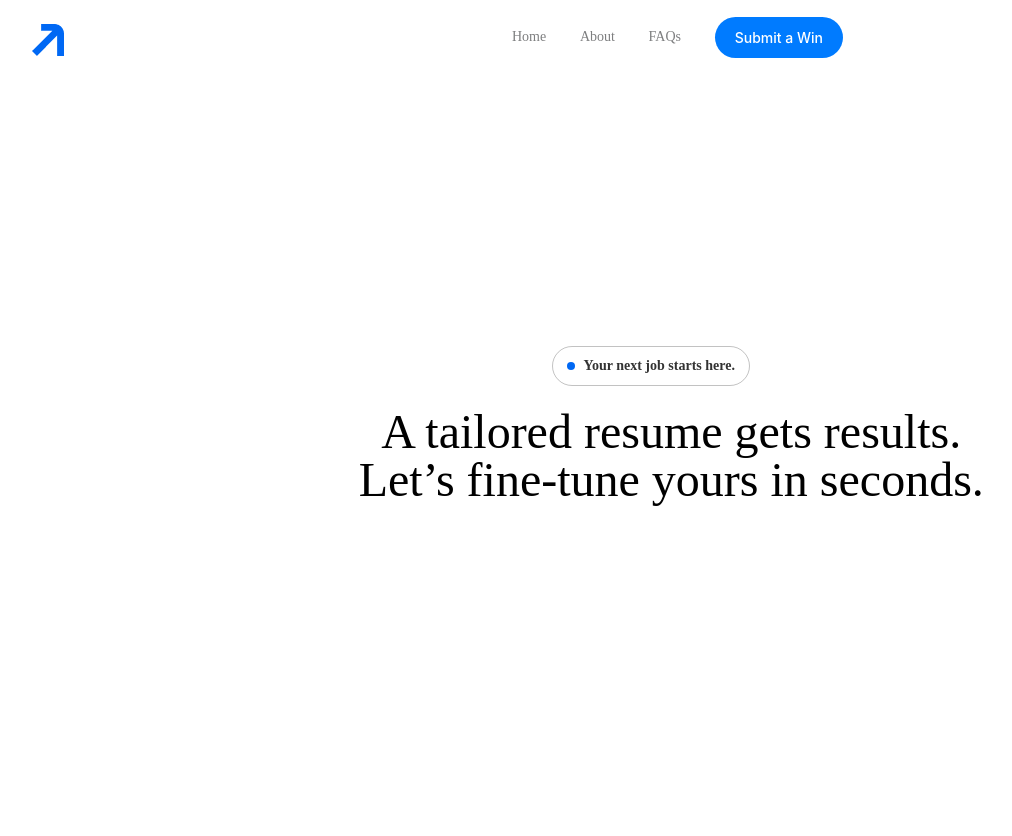
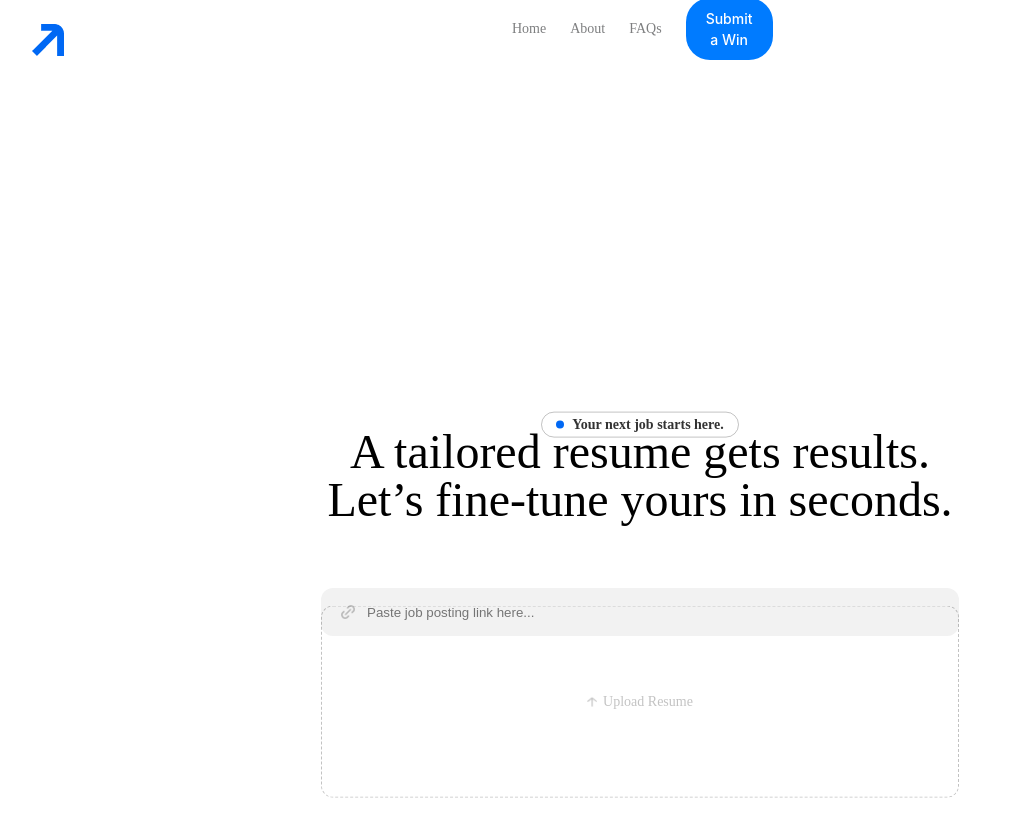
Before and after one commit to NeverEverFelix/applicant, a React (Vite) app in the folder my-app/: page / in a window 1280 px wide. Shown: the top 836 px of the page, without its empty margins (0-1012 px from the left). Built offline with nearby package versions, Linux system fonts and the light colour scheme; a web font is replaced by a local one.

Commit message:
Front End Building

```diff
--- a/my-app/src/App.jsx
+++ b/my-app/src/App.jsx
@@ -8,13 +8,16 @@ import HeroSection from "./components/Hero/HeroSection";
 import SubtextCallout from "./components/SubCallOut/SubtextCallout";
 import NavBar from "./components/NavBar/NavBar";
 import JobForm from './components/JobForm/JobForm';
+import UploadBox from "./components/FileUploadBox/UploadBox";
 
 function App() {
   return (
-    <div classname="main-container">
+    <div className="main-container">
      <NavBar/>
      <SubtextCallout />
      <HeroSection />
+     <JobForm/>
+     <UploadBox />
     </div>
   );
 }
--- a/my-app/src/components/FileUploadBox/UploadBox.css
+++ b/my-app/src/components/FileUploadBox/UploadBox.css
@@ -0,0 +1,26 @@
+.upload-box{
+    width: 638px; /* Matches your design */
+    height: 192px; /* Adjust this based on your UI */
+    border: 1px dashed rgba(0, 0, 0, 0.24); /* Dashed border */
+    border-radius: 12px; /* Rounded corners */
+    display: flex;
+    align-items: center;
+    justify-content: center;
+    text-align: center;
+    background-color: transparent;
+    top: 500px; /* Adjust this number to move up/down */
+    transform: translateY(-145%);
+}
+
+.upload-text {
+    color: rgba(0, 0, 0, 0.24);
+    font-size: 14px;
+    line-height:48px;
+    font-family: "Hero Section Font";
+    font-weight: 500;
+}
+.arrow-icon{
+width: 10px;
+height: 10px;
+margin-right:6px;
+}
--- a/my-app/src/components/FileUploadBox/UploadBox.jsx
+++ b/my-app/src/components/FileUploadBox/UploadBox.jsx
@@ -0,0 +1,13 @@
+import React from "react";
+import "./UploadBox.css";
+import arrowIcon from "/Users/felixm/Desktop/applicant/my-app/src/assets/Icons/arrowIcon.png";
+const UploadBox = () => {
+    return (
+      <div className="upload-box">
+         <img src={arrowIcon} alt="arrowIcon" className="arrow-icon" />
+        <span className="upload-text">Upload Resume</span>
+      </div>
+    );
+  };
+
+  export default UploadBox;
--- a/my-app/src/components/Hero/HeroSection.css
+++ b/my-app/src/components/Hero/HeroSection.css
@@ -15,6 +15,9 @@
     background-color: #ffffff; /* White background */
     padding: 0 5%;
     padding-top: 24px;
+    margin-bottom: 0px;
+    padding-bottom: 0px;
+    position: static;
   }
 
   .hero-text {
--- a/my-app/src/components/JobForm/JobForm.css
+++ b/my-app/src/components/JobForm/JobForm.css
@@ -2,25 +2,40 @@
 background-color:#F2F2F2;
 width: 638px;
 height: 48px;
-border: 1px solid #ccc; /* Default border */
 border-radius: 12px;
 display: flex;
 align-items: center;
-padding-left: 20px; /* Space for the icon */
-transition: background 0.3s ease-in-out;
+margin-top: 48px;
+position: absolute;
+top: 540px; /* Adjust this number to move up/down */
+left: 50%;
+transform: translateX(-50%);
 }
 
 .job-input-icon {
-    font-size: 20px;
-    color: #888;
     margin-right: 10px;
+    width: 14px;
+    height: 14px;
+    margin-left:20px;
   }
 
   .job-input {
-    width: 278px;
     border: none;
     outline: none;
-    font-size: 16px;
-    color: black;
     background: transparent;
+    width: 638px;
+    height: 48px;
+    border-radius: 12px;
+    transition: background 0.3s ease-in-out;
   }
+  .job-input-text{
+    font-size: 14px;
+    color: #B5B5B5;
+    font-family:"Hero Section Font";
+    max-width: 278px;
+    max-height: 10px;
+  }
+
+  * {
+    box-sizing: border-box;
+}
--- a/my-app/src/components/JobForm/JobForm.jsx
+++ b/my-app/src/components/JobForm/JobForm.jsx
@@ -1,6 +1,6 @@
 import { useState } from "react";
-import "./JobForm.css"
-
+import "./JobForm.css";
+import fileUploadicon from "/Users/felixm/Desktop/applicant/my-app/src/assets/Icons/fileUploadicon.png";
 const JobForm = () => {
     return (
       <div className="input-form-container">
--- a/my-app/src/components/SubCallOut/SubtextCallout.css
+++ b/my-app/src/components/SubCallOut/SubtextCallout.css
@@ -8,14 +8,15 @@
     border: 1px solid rgba(0, 0, 0, 0.24); /* Black stroke at 24% opacity */
     background-color: transparent; /* No fill */
     font-family: "Hero Section Font", sans-serif;
-    position: relative;
+    position: static;
     width: max-content; /* ✅ Set exact width */
     height: 26px; /* ✅ Set exact height */
     margin-bottom:24px;
-    margin-left: 225px;
     align-self: center; /* Centers it */
     position: absolute;
-    top: calc(50% - 24px - 30px);
+    top: 500px; /* Adjust this number to move up/down */
+    transform: translateY(-340%);
+
   }
 
   .indicator-dot {
```
Also changed, not shown: my-app/src/assets/Icons/generateResultsIcon.png (added), my-app/src/components/NavBar/NavBar.jsx (line endings or trailing spaces).
